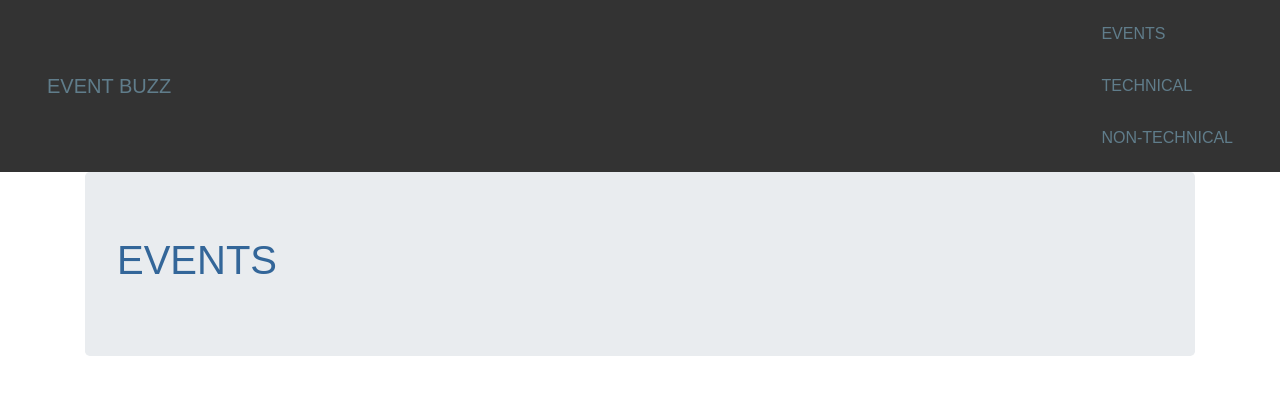
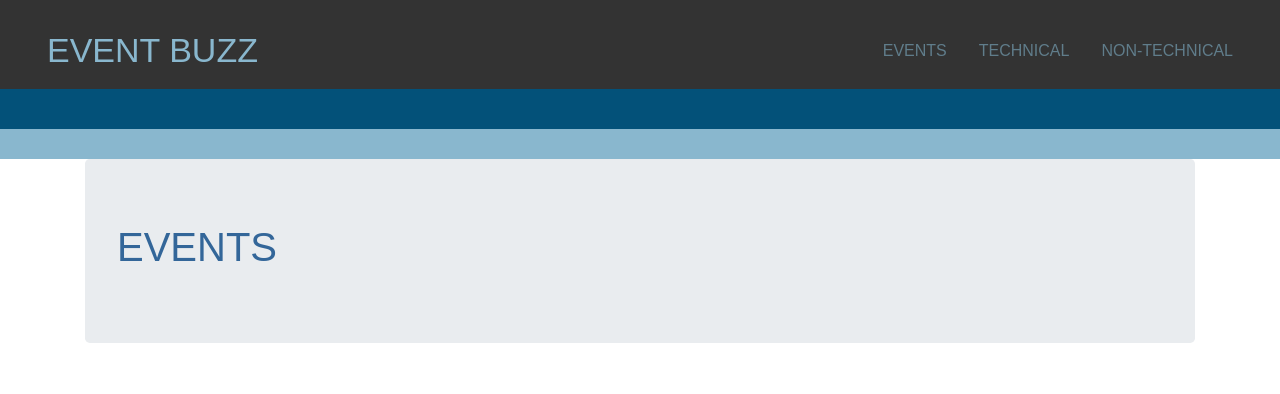
Before and after one commit to ShreyaPanale/EventBuzz, an Angular app: page /home in a window 1280 px wide. Shown: the top 394 px of the page. Built offline with nearby package versions, Linux system fonts and the light colour scheme.

Commit message:
Add files via upload

```diff
--- a/src/app/app.component.html
+++ b/src/app/app.component.html
@@ -1,22 +1,19 @@
+<!-- style="box-shadow: 0px 5px rgba(63, 63, 63, 0.479);" -->
 <nav class="navbar navbar-inverse">
-  <div class="container-fluid">
+  <div class="container-fluid" style="margin-top: 1%;">
     <div class="navbar-header">
-      <a class="navbar-brand" href="#">EVENT BUZZ</a>
+      <a class="navbar-brand" href="#" style="font-size: 34px; color: rgb(137, 183, 206);">EVENT BUZZ</a>
     </div>
-    <ul class="nav navbar-nav">
-      <li><a routerLink='/event-center' routerLinkActive="active">EVENTS</a></li>
-      <li><a routerLink='/technical' routerLinkActive="active">TECHNICAL</a></li>
-      <li><a routerLink='/non-technical' routerLinkActive="active">NON-TECHNICAL</a></li>
-    </ul>
+    <div style="float: right ;">
+      <a routerLink='/event-center' routerLinkActive="active">EVENTS</a>
+      <a routerLink='/technical' routerLinkActive="active">TECHNICAL</a>
+      <a routerLink='/non-technical' routerLinkActive="active">NON-TECHNICAL</a>
+    </div>
   </div>
 </nav>
-<!--<nav>
-  <a routerLink='/home' routerLinkActive="active">EVENT BUZZ</a>
-  <a routerLink='/technical' routerLinkActive="active">TECHNICAL</a>
-  <a routerLink='/non-technical' routerLinkActive="active">NON-TECHNICAL</a>
-  <a routerLink='/non-technical' routerLinkActive="active" style="float: right;">SIGN IN</a>
-  <a routerLink='/non-technical' routerLinkActive="active" style="float: right;">SIGN UP</a>
-</nav>-->
+<nav style="height: 40px; width: 100%; background-color: rgb(3, 81, 121)"></nav>
+<nav style="height: 30px; width: 100%; background-color:  rgb(137, 183, 206)"></nav>
+
 <div class="container">
   <router-outlet></router-outlet>
 </div>
```
